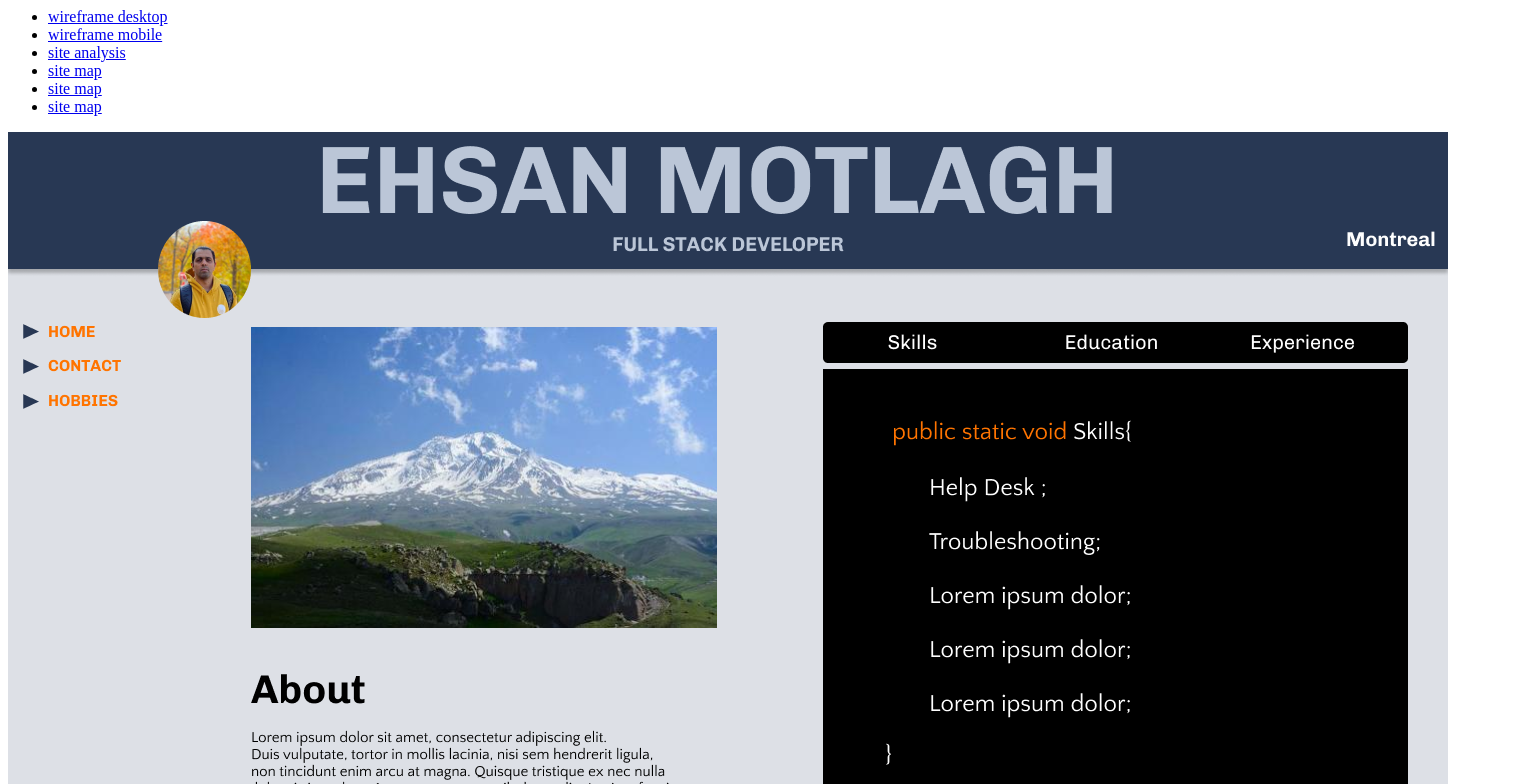
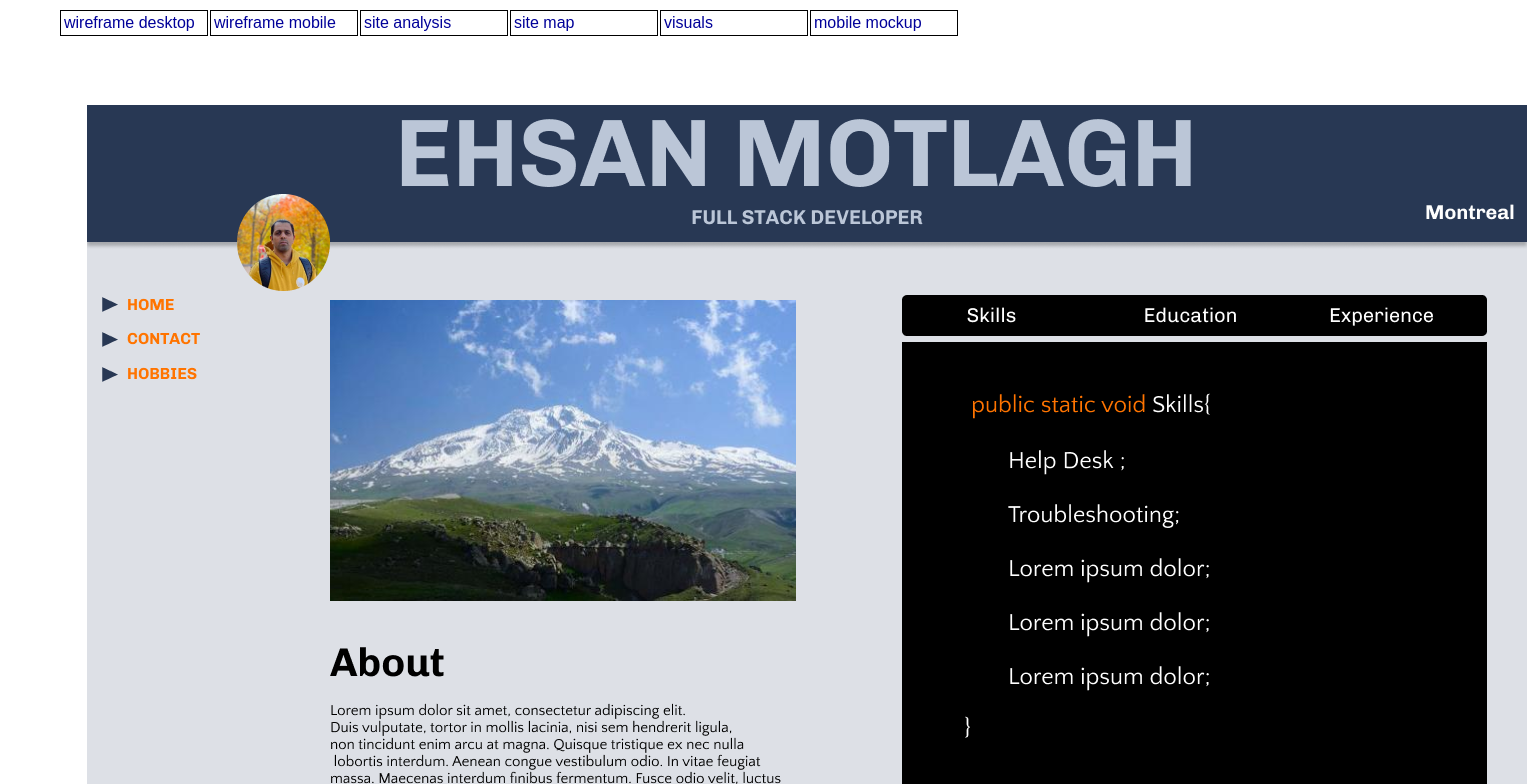
Before and after one commit to TheManMtl/fullstak.pro, a plain HTML site: page index.html in a window 1280 px wide. Shown: the top 784 px of the page, 1527 px wide, since content can reach past the window. Drawn offline with Linux system fonts and the light colour scheme.

Commit message:
css file nav

```diff
--- a/index.html
+++ b/index.html
@@ -5,23 +5,24 @@
     <meta http-equiv="X-UA-Compatible" content="IE=edge">
     <meta name="viewport" content="width=device-width, initial-scale=1.0">
     <title>Ethan Motlag</title>
+    <link rel="stylesheet" type="text/css" href="styles/main.css" />
 </head>
 
 <body>
     <div>
         <nav>
-            <ul>
+            <ul id="mainMenu">
                 <li><a href="wireframes_desk.html">wireframe desktop</a></li>
                 <li><a href="wireframe_mob.html">wireframe mobile</a></li>
                 <li><a href="site_analysis.html">site analysis</a></li>
                 <li><a href="site_map.html">site map</a></li>
-                <li><a href="visuals.html">site map</a></li>
-                <li><a href="mockup_mob.html">site map</a></li>
+                <li><a href="visuals.html">visuals</a></li>
+                <li><a href="mockup_mob.html">mobile mockup</a></li>
             </ul>
         </nav>
     </div>
 
-    <div>
+    <div id="homeImage">
         <p style="text-align:center;"><img src="images/Desktop-Mockup.png" alt="Desktop-Mockup"></p>
     </div>
 </body>
--- /dev/null
+++ b/styles/main.css
@@ -0,0 +1,33 @@
+ol,ul {
+	list-style: none;
+}
+
+#mainMenu {
+	margin:10px;
+	width:900px;
+	font-family: sans-serif;
+}
+#mainMenu li {
+	display:block;
+	width:146px;
+	float:left;
+	margin-left:2px;
+	border:1px solid #000;
+}
+
+#mainMenu a {
+	display:block;
+	padding:3px;
+	text-decoration:none;
+	background-color:#fff;
+	color:#009;
+}
+
+#mainMenu a:hover {
+	background-color:#009;
+	color:#fff;
+}
+
+#homeImage {
+    padding: 79px;
+}
```
